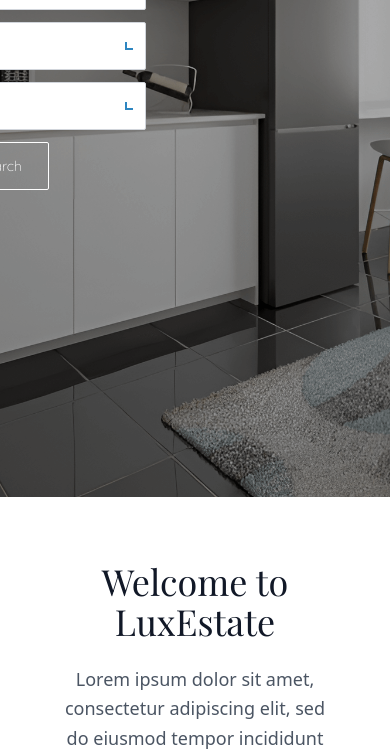
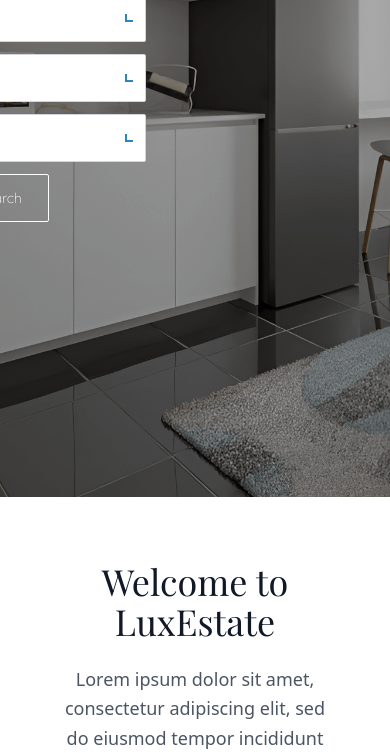
Before and after one commit to valentino-ivanovski/realestate-website, a website built with Vite: page index.html in a window 390 px wide. Shown: the part 347-1100 px from the top of the page. Built offline with nearby package versions, Linux system fonts and the light colour scheme; a web font is replaced by a local one.

Commit message:
Adjust search bar positioning on frontpage for better alignment

```diff
--- a/index.html
+++ b/index.html
@@ -167,7 +167,7 @@
     </div>
 
     <!-- search -->
-    <div class="search-bar absolute top-1/3 lg:top-3/4 left-1/2 lg:left-1/3 transform -translate-x-1/2 -translate-y-14 lg:-translate-y-1/2 transition-all duration-500 ease-in-out w-full lg:w-auto">
+    <div class="search-bar absolute top-1/3 lg:top-3/4 left-1/2 lg:left-1/3 transform -translate-x-1/2 -translate-y-10 lg:-translate-y-1/2 transition-all duration-500 ease-in-out w-full lg:w-auto">
         <h1 class="front-text text-6xl text-white mb-5 hover:cursor-default font-medium text-center lg:text-left">Find Your <em class="italic">Dream</em> Home</h1>
         <div class="search-fields flex flex-col lg:flex-row gap-3 items-center lg:items-start w-full lg:w-auto">
             <!-- location -->
```
